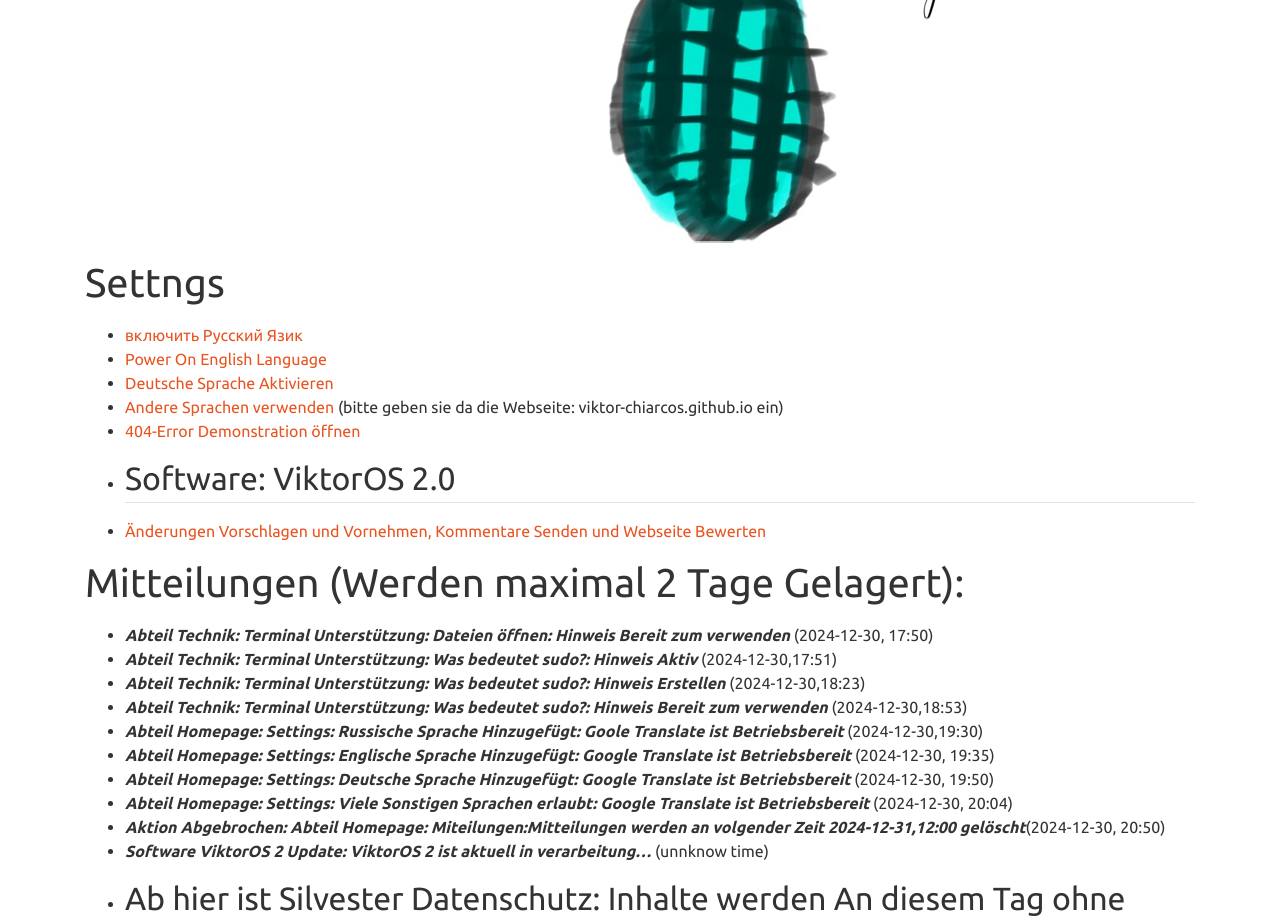
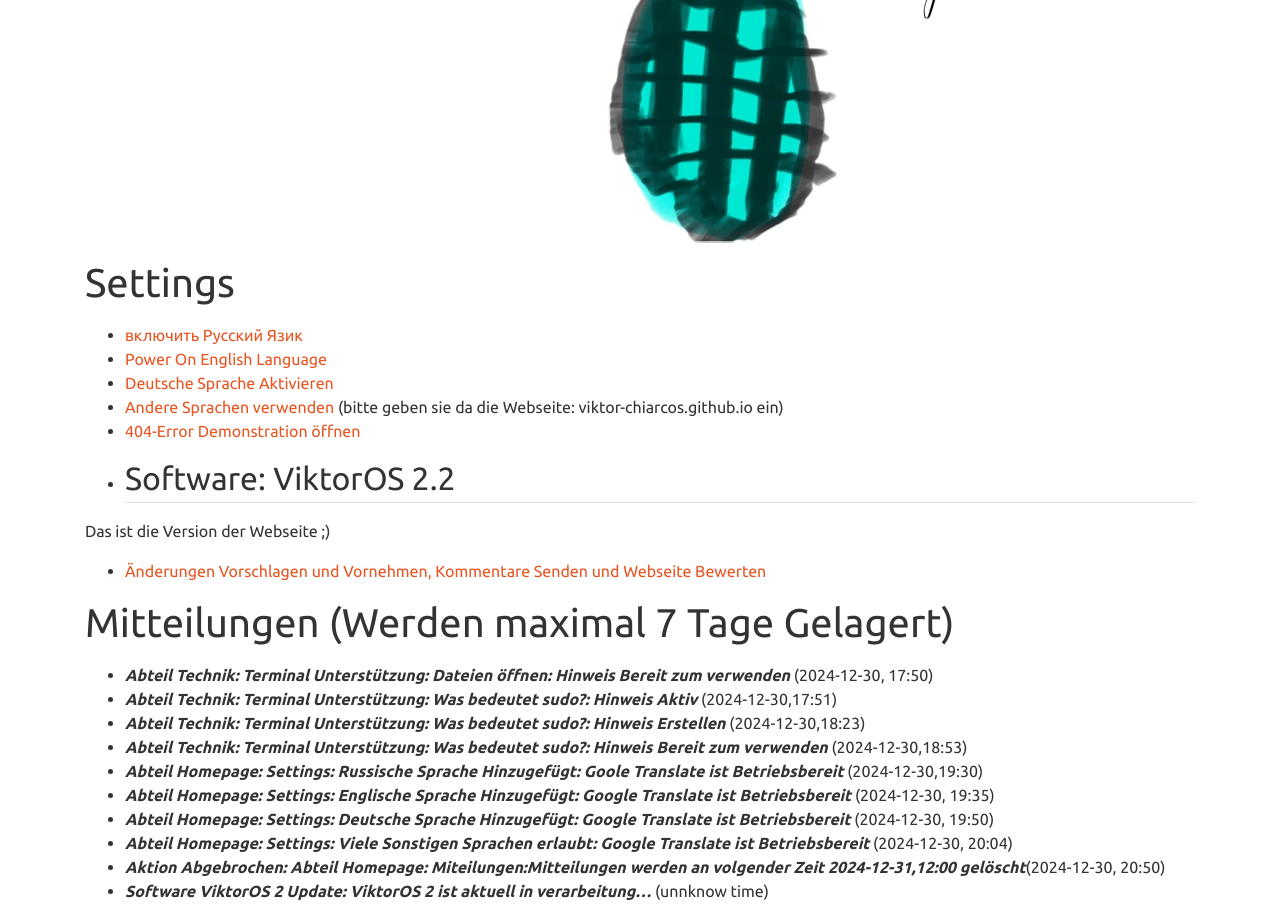
Before and after one commit to viktor-chiarcos/viktor-chiarcos.github.io, a Jekyll site: the page built from index.md, in a window 1280 px wide and 1400 px high, scrolled down 2848 px. Shown: the top 921 px of the window. Built offline with Jekyll 4.4.1, drawn with Linux system fonts in a browser that asks for light colours; some of the changed text lies outside the part shown.

Commit message:
aufräumen ;)

```diff
--- a/index.md
+++ b/index.md
@@ -70,8 +70,6 @@ feature_rows:
   img_alt: "Spiele"
 
 
-
-
 ---
 -->
 
@@ -83,16 +81,22 @@ feature_rows:
 
 ![](Entwurf/hallo.jpg)
 
-# Settngs
+# Settings
+
 - [включить Русский Язик](https://viktor--chiarcos-github-io.translate.goog/?_x_tr_sl=auto&_x_tr_tl=ru&_x_tr_hl=de&_x_tr_pto=wapp)
 - [Power On English Language](https://viktor--chiarcos-github-io.translate.goog/?_x_tr_sl=auto&_x_tr_tl=en&_x_tr_hl=de&_x_tr_pto=wapp)
 - [Deutsche Sprache Aktivieren](https://viktor--chiarcos-github-io.translate.goog/?_x_tr_sl=auto&_x_tr_tl=de&_x_tr_hl=de&_x_tr_pto=wapp)
 - [Andere Sprachen verwenden](https://translate.google.com/?hl=de&sl=auto&tl=de&op=websites) (bitte geben sie da die Webseite: viktor-chiarcos.github.io ein)
 - [404-Error Demonstration öffnen](http://viktor-chiarcos.github.io/404-error/demonstraion)
-- ## Software: ViktorOS 2.0
+
+- ## Software: ViktorOS 2.2
+
+Das ist die Version der Webseite ;)
+
 - [Änderungen Vorschlagen und Vornehmen, Kommentare Senden und Webseite Bewerten](https://chat.whatsapp.com/CggRJX5SJn8FMcLwCfd8VJ)
 
-# Mitteilungen (Werden maximal 2 Tage Gelagert):
+# Mitteilungen (Werden maximal 7 Tage Gelagert)
+
 - ***Abteil Technik: Terminal Unterstützung: Dateien öffnen: Hinweis Bereit zum verwenden*** (2024-12-30, 17:50)
 - ***Abteil Technik: Terminal Unterstützung: Was bedeutet sudo?: Hinweis Aktiv*** (2024-12-30,17:51)
 - ***Abteil Technik: Terminal Unterstützung: Was bedeutet sudo?: Hinweis Erstellen*** (2024-12-30,18:23)
@@ -103,14 +107,18 @@ feature_rows:
 - ***Abteil Homepage: Settings: Viele Sonstigen Sprachen erlaubt: Google Translate ist Betriebsbereit*** (2024-12-30, 20:04)
 - ***Aktion Abgebrochen: Abteil Homepage: Miteilungen:Mitteilungen werden an volgender Zeit 2024-12-31,12:00 gelöscht***(2024-12-30, 20:50)
 - ***Software ViktorOS 2 Update: ViktorOS 2 ist aktuell in verarbeitung...*** (unnknow time)
-- ## Ab hier ist Silvester Datenschutz: Inhalte werden An diesem Tag ohne Uhrzeit geschrieben
+
+- ## Ab hier ist Silvester
+
+Datenschutz: Inhalte werden An diesem Tag ohne Uhrzeit geschrieben
+
 - ***Update ViktorOS 1.5 aktualisiert*** **(SILVESTER 2024)**
-- ***Zukunft: bald ist der Code Von der Webseite verfügbar*** **(SILVESTR 2024)**
-- ***Error Seite ganz anderes Desing + Demo in Einstellungen ausführbar*** **(SILVESWTER 2024)**
+- ***Zukunft: Bald ist der Code von der Webseite verfügbar*** **(SILVESTER 2024)**
+- ***Error Seite ganz anderes Design + Demo in Einstellungen ausführbar*** **(SILVESTER 2024)**
+
 - ## Softwareupdate: ViktorOS 2.0 (SILVESTER 2024)
+
 &nbsp;
-
-- [Über mich](about)
 
    Das ist noch eine Baustelle.
 
@@ -130,5 +138,4 @@ feature_rows:
 <p>Ein Webseitnlogo mit meiеm Bild</p>
 <p>Ein Speicher Für Kontakte</p>
 
-
--->
+   -->
```
Also changed, not shown: other parts of index.md (+1 -1 lines).
